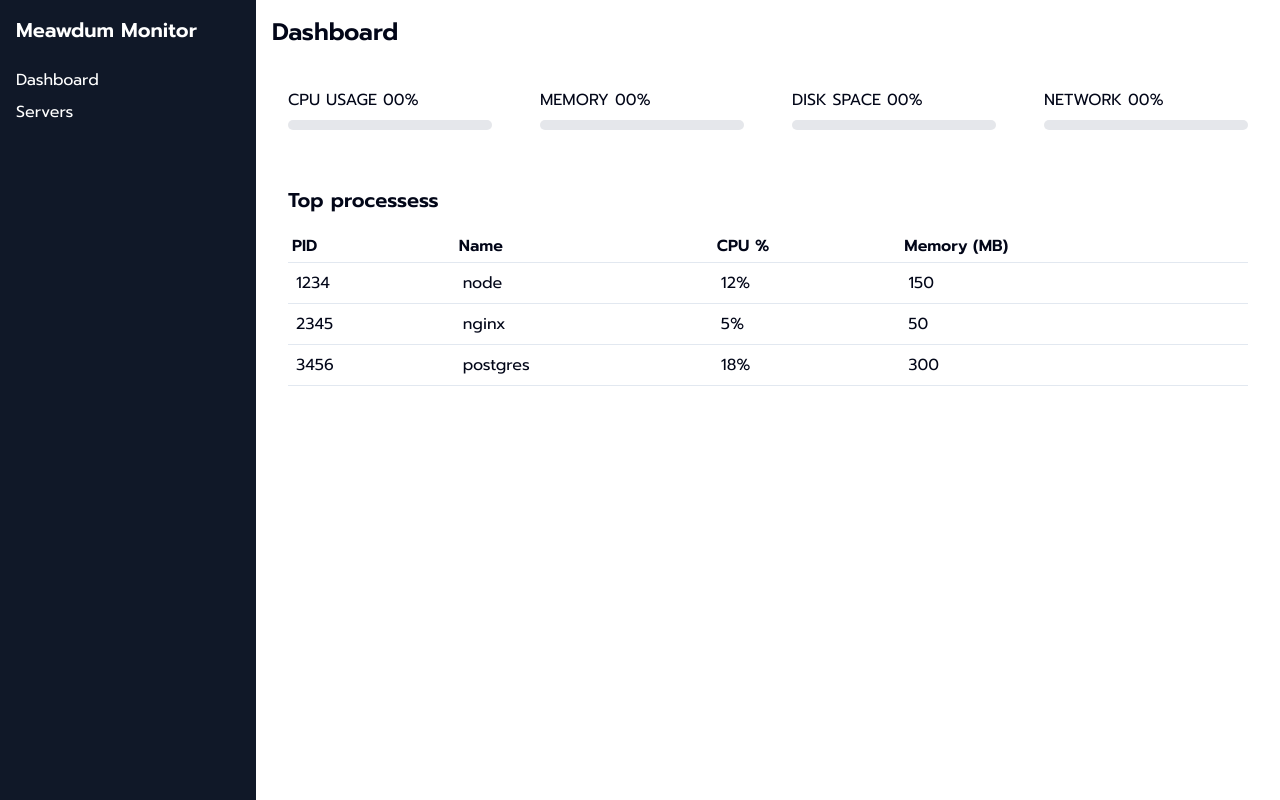
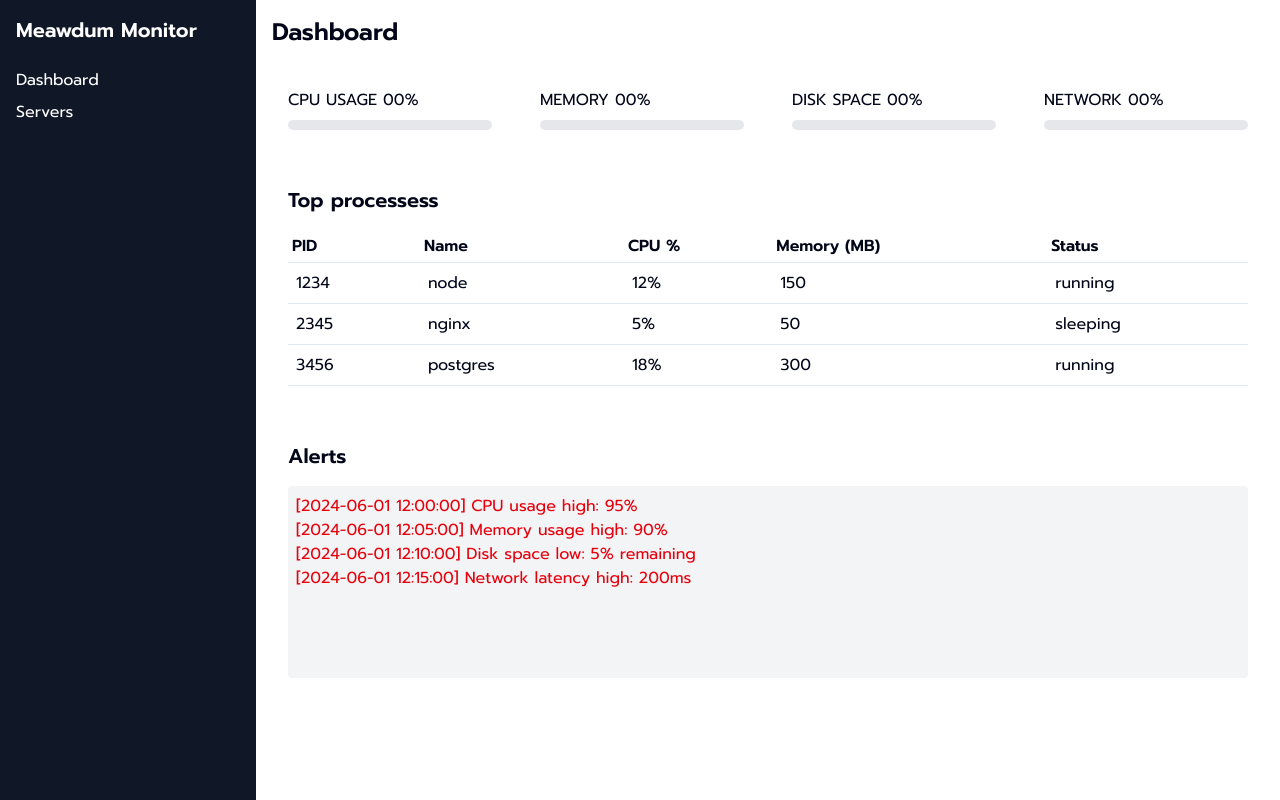
Before and after one commit to 1lDX/Meawdum-monitor, a Next.js app: page /dashboard in a window 1280 px wide. Built offline with nearby package versions, Linux system fonts and the light colour scheme.

Commit message:
feat: create alert layout

```diff
--- a/app/dashboard/page.tsx
+++ b/app/dashboard/page.tsx
@@ -1,9 +1,9 @@
 import Image from "next/image";
 
 const processes = [
-  { pid: 1234, name: "node", cpu: 12, memory: 150 },
-  { pid: 2345, name: "nginx", cpu: 5, memory: 50 },
-  { pid: 3456, name: "postgres", cpu: 18, memory: 300 },
+  { pid: 1234, name: "node", cpu: 12, memory: 150, status: "running" },
+  { pid: 2345, name: "nginx", cpu: 5    , memory: 50, status: "sleeping" },
+  { pid: 3456, name: "postgres", cpu: 18, memory: 300, status: "running" },
 ]
 
 export default function Page() {
@@ -34,7 +34,7 @@ export default function Page() {
         </div>
       </div>
 
-      <div className="bg-white p-4 rounded">
+    <div className="bg-white p-4 rounded">
         <h2 className="text-xl font-bold mb-4">Top processess</h2>
         <table className="w-full text-left">
           <thead>
@@ -43,6 +43,7 @@ export default function Page() {
                 <th className="border-b p-1">Name</th>
                 <th className="border-b p-1">CPU %</th>
                 <th className="border-b p-1">Memory (MB)</th>
+                <th className="border-b p-1">Status</th>
             </tr>
             </thead>
             <tbody>
@@ -52,11 +53,24 @@ export default function Page() {
                 <td className="border-b p-2">{proc.name}</td>
                 <td className="border-b p-2">{proc.cpu}%</td>
                 <td className="border-b p-2">{proc.memory}</td>
-                </tr>
-            ))}
+                <td className="border-b p-2">{proc.status}</td>
+
+                </tr>))}
+
             </tbody>
           </table>
       </div>
+      <div className="bg-white p-4 rounded">
+        <h2 className="text-xl font-bold mb-4">Alerts</h2>
+        <div className="h-48 overflow-y-auto bg-gray-100 p-2 rounded">
+            <p className="text-red-600">[2024-06-01 12:00:00] CPU usage high: 95%</p>
+            <p className="text-red-600">[2024-06-01 12:05:00] Memory usage high: 90%</p>
+            <p className="text-red-600">[2024-06-01 12:10:00] Disk space low: 5% remaining</p>
+            <p className="text-red-600">[2024-06-01 12:15:00] Network latency high: 200ms</p>
+
+        </div>
+        </div>
     </div>
+
     );
 }
```
